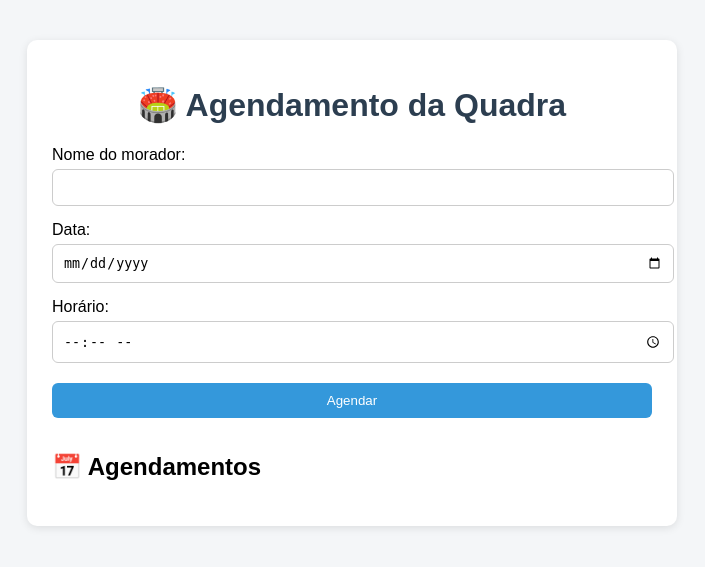
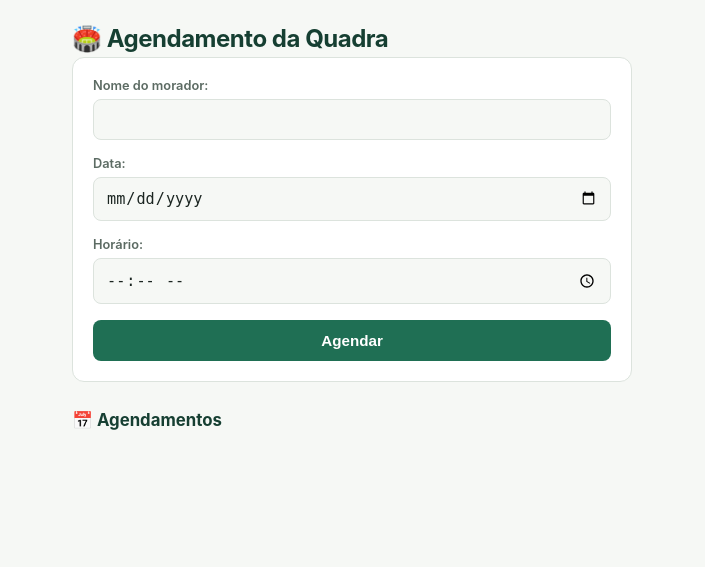
Before and after one commit to TaileneGomes/agendamento-quadra, a Flask app: page / in a window 1280 px wide. Shown: the top 567 px of the page, without its empty margins (288-993 px from the left). Run offline with Flask 3, Linux system fonts and the light colour scheme; data that the repository does not hold is empty.

Commit message:
Atualizar o style.css

```diff
--- a/static/style.css
+++ b/static/style.css
@@ -1,64 +1,178 @@
+:root {
+  --verde: #1F6F54;
+  --verde-escuro: #163F32;
+  --terracota: #B5502E;
+  --fundo: #F6F8F5;
+  --superficie: #FFFFFF;
+  --borda: #DCE3DD;
+  --texto: #1B2521;
+  --texto-suave: #5C6B63;
+  --sucesso-bg: #E3F3EA;
+  --sucesso-texto: #1F6F54;
+  --erro-bg: #FBEAE5;
+  --erro-texto: #B5502E;
+}
+
+* { box-sizing: border-box; }
+
 body {
-    font-family: Arial, sans-serif;
-    background-color: #f4f6f8;
-    margin: 0;
+  font-family: -apple-system, "Segoe UI", Roboto, Arial, sans-serif;
+  background: var(--fundo);
+  color: var(--texto);
+  margin: 0;
+  padding: 24px 16px;
 }
 
 .container {
-    max-width: 600px;
-    margin: 40px auto;
-    background: white;
-    padding: 25px;
-    border-radius: 10px;
-    box-shadow: 0 2px 8px rgba(0,0,0,0.1);
+  max-width: 560px;
+  margin: 0 auto;
 }
 
 h1 {
-    text-align: center;
-    color: #2c3e50;
+  font-size: 1.5rem;
+  font-weight: 700;
+  letter-spacing: -0.02em;
+  color: var(--verde-escuro);
+  margin: 0 0 4px;
 }
 
-input, button {
-    width: 100%;
-    padding: 10px;
-    margin-top: 5px;
-    margin-bottom: 15px;
-    border-radius: 6px;
-    border: 1px solid #ccc;
+.subtitulo {
+  color: var(--texto-suave);
+  font-size: 0.9rem;
+  margin: 0 0 24px;
+  padding-bottom: 20px;
+  border-bottom: 2px solid var(--borda);
+  position: relative;
+}
+
+.subtitulo::after {
+  content: "";
+  position: absolute;
+  bottom: -2px;
+  left: 0;
+  width: 48px;
+  height: 2px;
+  background: var(--terracota);
+}
+
+form {
+  background: var(--superficie);
+  border: 1px solid var(--borda);
+  border-radius: 12px;
+  padding: 20px;
+  margin-bottom: 28px;
+}
+
+label {
+  display: block;
+  font-size: 0.8rem;
+  font-weight: 600;
+  color: var(--texto-suave);
+  margin-bottom: 6px;
+}
+
+input {
+  width: 100%;
+  padding: 11px 12px;
+  margin-bottom: 16px;
+  border-radius: 8px;
+  border: 1px solid var(--borda);
+  background: var(--fundo);
+  font-size: 0.95rem;
+  color: var(--texto);
+}
+
+input:focus {
+  outline: none;
+  border-color: var(--verde);
+  background: var(--superficie);
 }
 
 button {
-    background-color: #3498db;
-    color: white;
-    border: none;
+  width: 100%;
+  padding: 12px;
+  border-radius: 8px;
+  border: none;
+  background: var(--verde);
+  color: white;
+  font-size: 0.95rem;
+  font-weight: 600;
+  cursor: pointer;
+  transition: background 0.15s ease;
 }
 
-button:hover {
-    background-color: #2980b9;
+button:hover { background: var(--verde-escuro); }
+
+h2 {
+  font-size: 1.05rem;
+  font-weight: 700;
+  color: var(--verde-escuro);
+  margin-bottom: 12px;
 }
 
-ul {
-    list-style: none;
-    padding: 0;
+ul { list-style: none; padding: 0; margin: 0; }
+
+li {
+  background: var(--superficie);
+  border: 1px solid var(--borda);
+  border-left: 4px solid var(--verde);
+  border-radius: 8px;
+  padding: 14px 16px;
+  margin-bottom: 10px;
+  display: flex;
+  justify-content: space-between;
+  align-items: center;
+  gap: 12px;
+  flex-wrap: wrap;
 }
 
-li {
-    background: #ecf0f1;
-    padding: 12px;
-    border-radius: 8px;
-    margin-bottom: 10px;
+.agendamento-info strong {
+  display: block;
+  font-size: 0.95rem;
+  margin-bottom: 2px;
+}
+
+.agendamento-info span {
+  font-size: 0.85rem;
+  color: var(--texto-suave);
+}
+
+.acoes { display: flex; gap: 14px; white-space: nowrap; }
+
+.acoes a {
+  font-size: 0.85rem;
+  text-decoration: none;
+  color: var(--texto-suave);
+  font-weight: 600;
+}
+
+.acoes a:first-child { color: var(--verde); }
+.acoes a:last-child { color: var(--terracota); }
+
+.vazio {
+  text-align: center;
+  color: var(--texto-suave);
+  font-size: 0.9rem;
+  padding: 24px;
+  border: 1px dashed var(--borda);
+  border-radius: 8px;
 }
 
 .mensagem {
-    padding: 10px;
-    border-radius: 6px;
-    margin-bottom: 15px;
+  padding: 12px 14px;
+  border-radius: 8px;
+  margin-bottom: 16px;
+  font-size: 0.9rem;
+  font-weight: 500;
 }
 
-.sucesso {
-    background-color: #d4edda;
+.sucesso { background: var(--sucesso-bg); color: var(--sucesso-texto); }
+.erro { background: var(--erro-bg); color: var(--erro-texto); }
+
+.voltar {
+  display: inline-block;
+  margin-top: 16px;
+  color: var(--texto-suave);
+  font-size: 0.9rem;
+  text-decoration: none;
 }
-
-.erro {
-    background-color: #f8d7da;
-}
```
